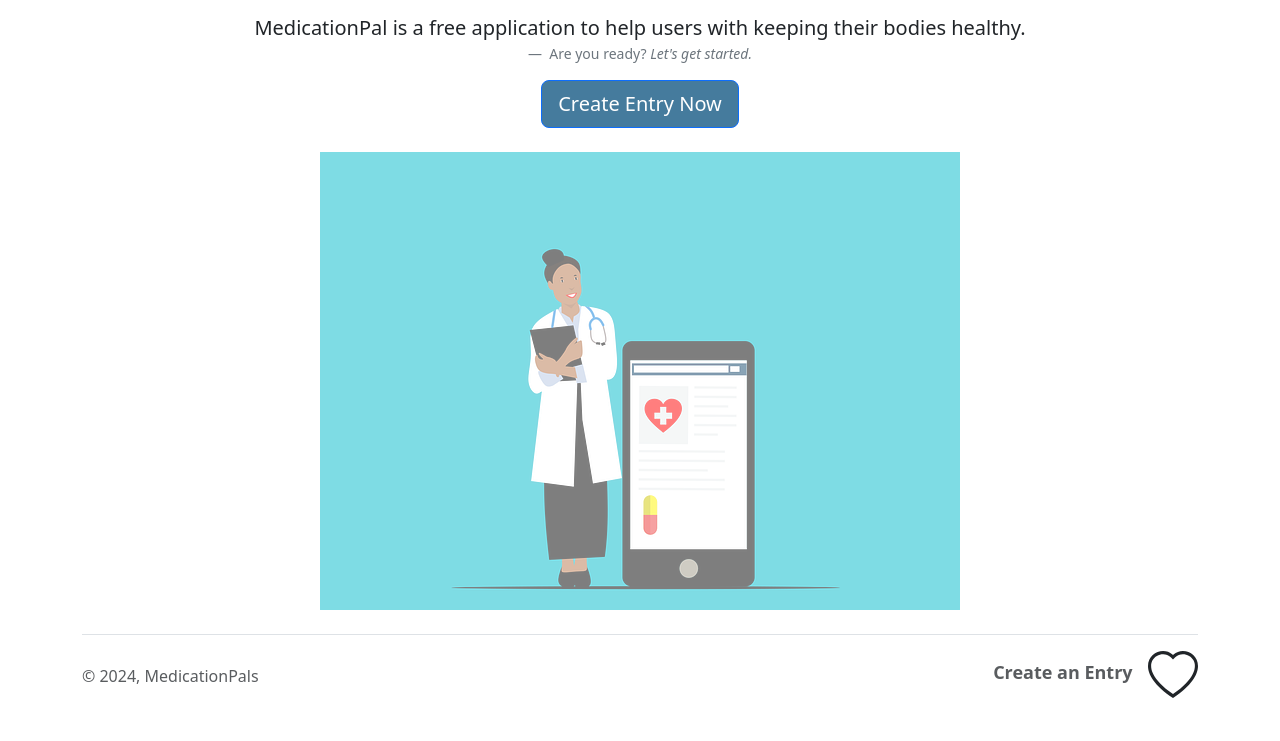
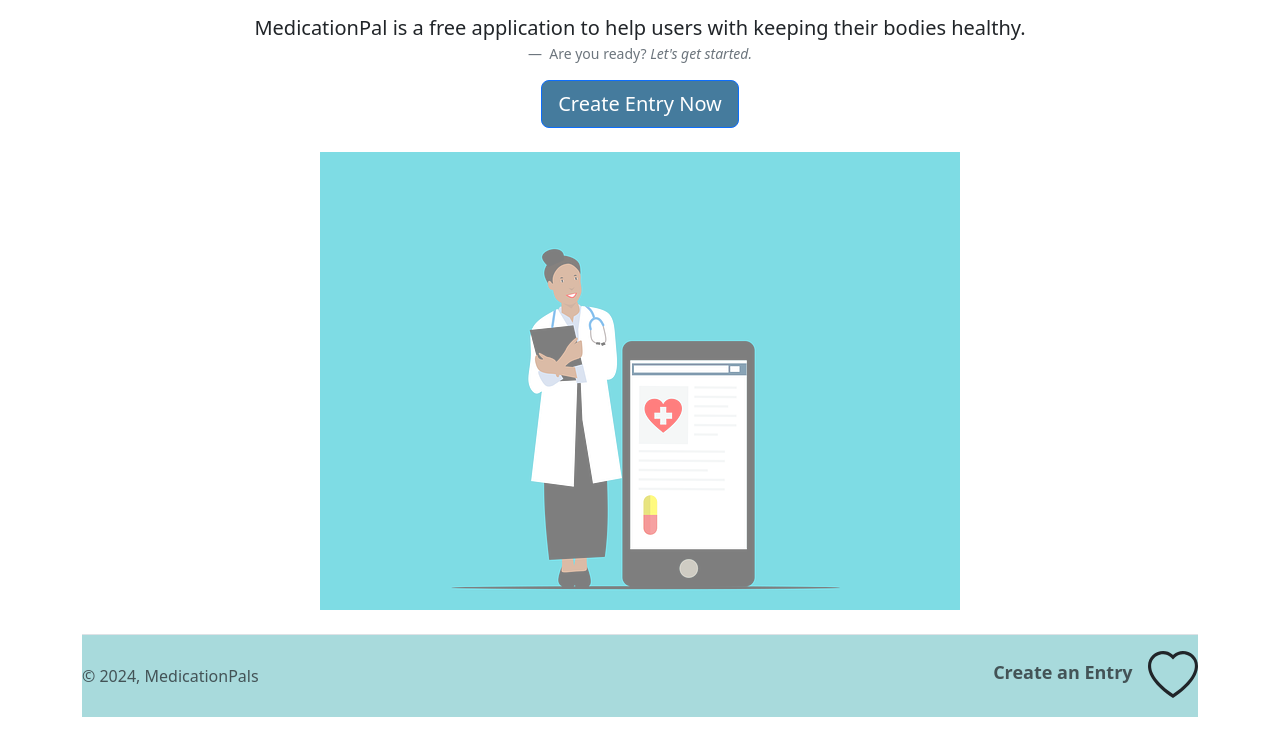
Before and after one commit to SamarjitBhogal/MedicationPal, a plain HTML site: page index.html in a window 1280 px wide. Shown: the part 265-1006 px from the top of the page. Drawn offline with nearby package versions, Linux system fonts and the light colour scheme.

Commit message:
add color to footer

```diff
--- a/styles/style.css
+++ b/styles/style.css
@@ -62,3 +62,7 @@
     text-align: center;
 
 }
+
+footer{
+    background-color: #a8dadc;
+}
```
